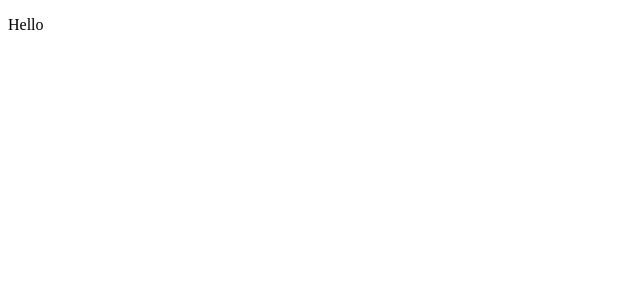
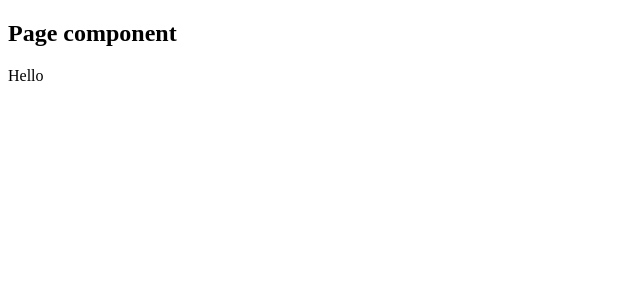
Before and after one commit to kharioki/Sick-fits-advanced, a Next.js app in the folder frontend/: page / in a window 1280 px wide. Shown: the top 300 px of the page, without its empty margins (0-640 px from the left). Built offline with nearby package versions, Linux system fonts and the light colour scheme.

Commit message:
added page and wrapped pages with Page component

```diff
--- /dev/null
+++ b/frontend/components/Page.js
@@ -0,0 +1,14 @@
+import PropTypes from 'prop-types';
+
+export default function Page({ children }) {
+    return (
+        <div>
+            <h2>Page component</h2>
+            {children}
+        </div>
+    )
+}
+
+Page.propTypes = {
+    children: PropTypes.any,
+};
--- a/frontend/pages/index.js
+++ b/frontend/pages/index.js
@@ -1,7 +1,9 @@
+import Page from '../components/Page';
+
 export default function IndexPage() {
   return (
-    <div>
+    <Page>
       <p>Hello</p>
-    </div>
+    </Page>
   )
 }
```
